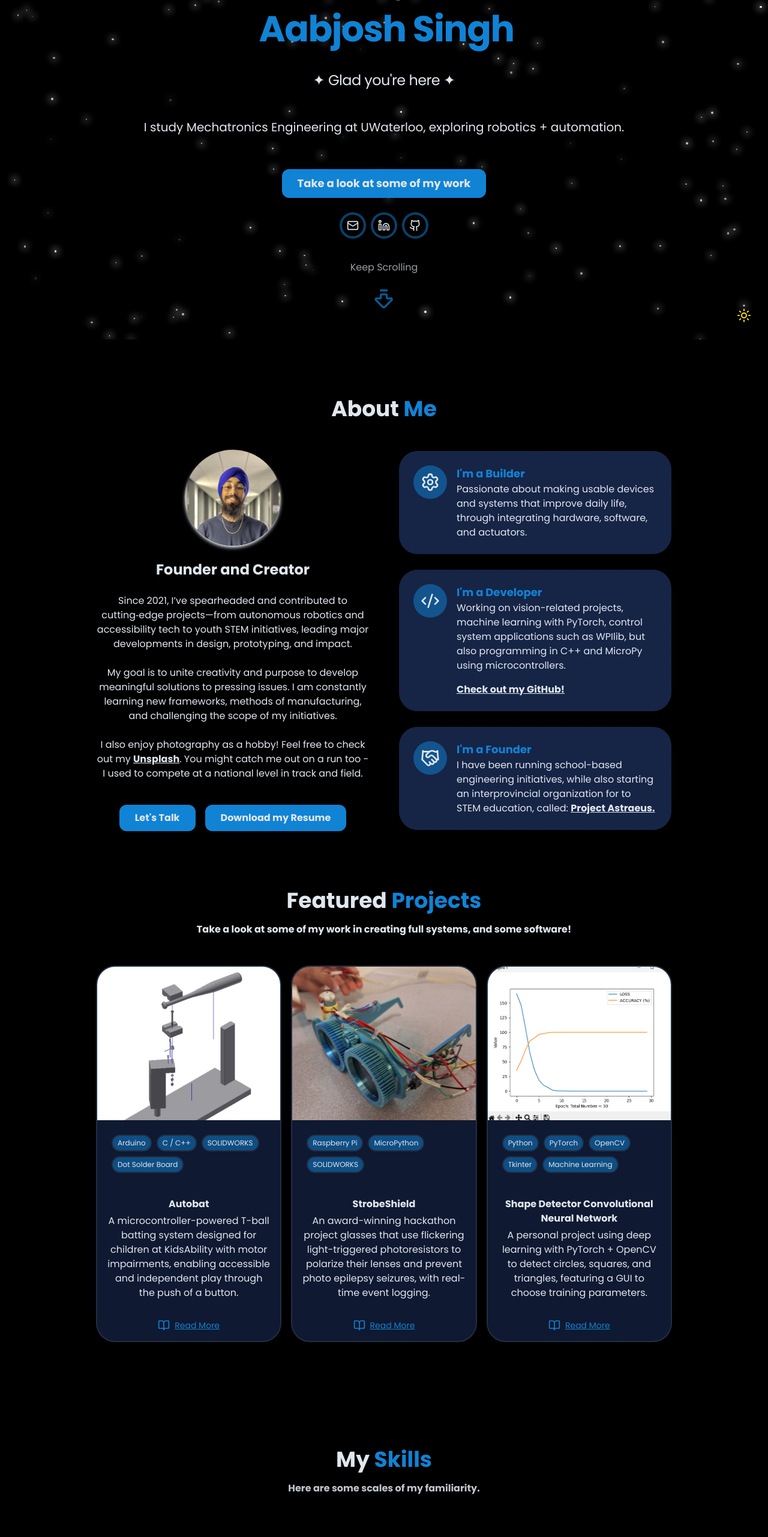
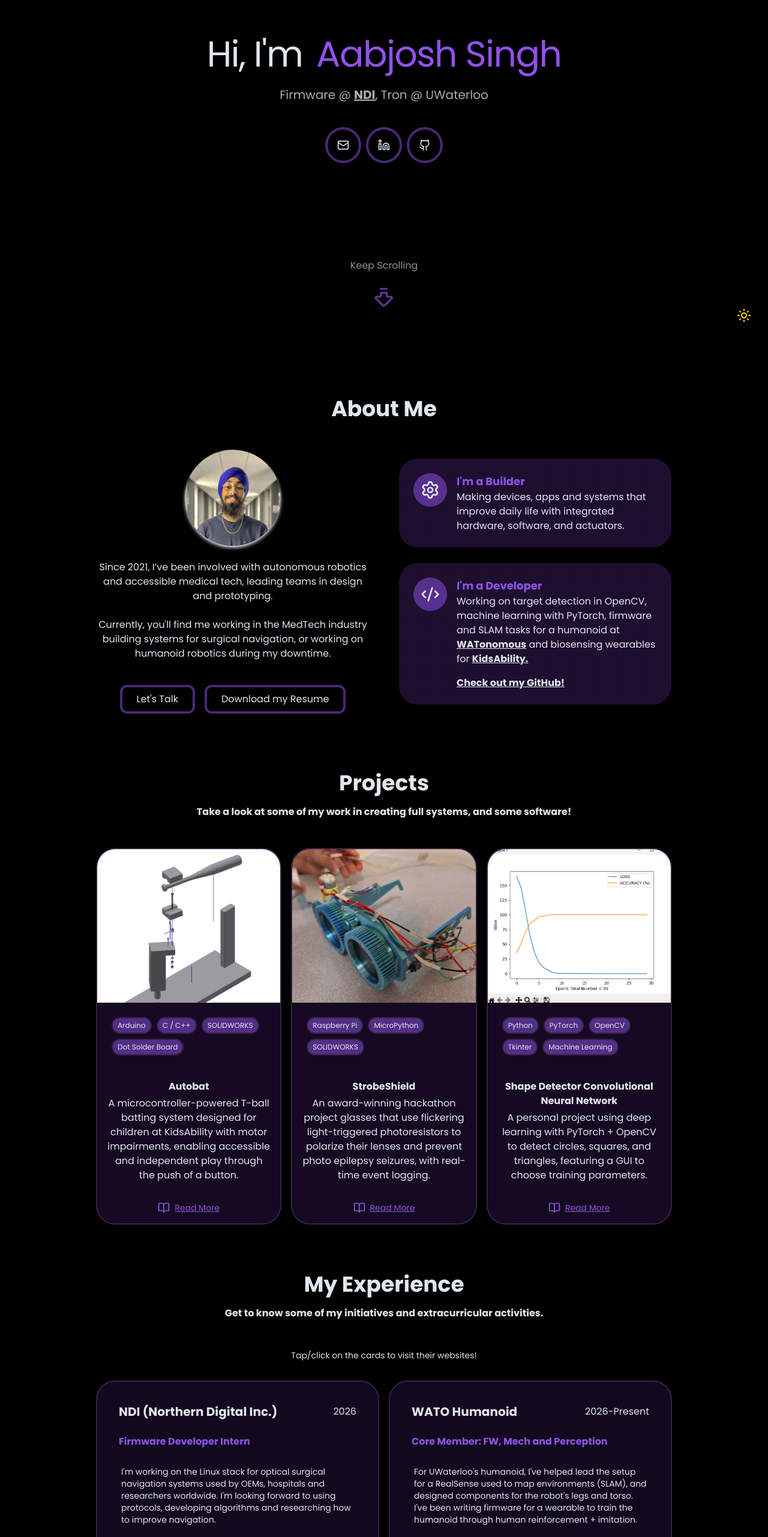
Before and after one commit to Aabjosh/Aabjosh-s-Portfolio, a React (Vite) app: page / in a window 1280 px wide. Shown: the part 234-2797 px from the top of the page at 60% size. Built offline with nearby package versions, Linux system fonts and the light colour scheme.

Commit message:
lots of changes

```diff
--- a/src/components/AboutSection.jsx
+++ b/src/components/AboutSection.jsx
@@ -6,7 +6,7 @@ export const AboutSection = () => {
         {" "}
         <div className="container mx-auto max-w-5xl">
             <h2 className="text-3xl md:text-4xl font-bold mb-12 text-center">
-                About <span className="text-primary"> Me</span>
+                About Me
             </h2>
 
             <div className="grid grid-cols-1 md:grid-cols-2 gap-12 items-center">
@@ -14,22 +14,13 @@ export const AboutSection = () => {
                     <div className="flex justify-center">
                         <img src="/1764649157771.jpg" alt="Me" className="flex w-40 h-40 rounded-full shadow-md shadow-foreground" />
                     </div>
-                    <h3 className="text-2xl font-semibold">
-                        Founder and Creator
-                    </h3>
                     <p className="texst-muted-foreground">
-                        Since 2021, I’ve spearheaded and contributed to cutting‑edge projects—from autonomous robotics
-                        and accessibility tech to youth STEM initiatives, leading major developments in design, prototyping, and impact.
+                        Since 2021, I’ve been involved with autonomous robotics
+                        and accessible medical tech, leading teams in design and prototyping.
                     </p>
 
                     <p className="texst-muted-foreground">
-                        My goal is to unite creativity and purpose to develop meaningful solutions to pressing issues. I am constantly learning new
-                        frameworks, methods of manufacturing, and challenging the scope of my initiatives.
-                    </p>
-
-                    <p className="texst-muted-foreground">
-                        I also enjoy photography as a hobby! Feel free to check out my <a href={links.unsplash} target="_blank" rel="noopener noreferrer" className="font-bold text-foreground underline">Unsplash</a>
-                          . You might catch me out on a run too - I used to compete at a national level in track and field.
+                        Currently, you'll find me working in the MedTech industry building systems for surgical navigation, or working on humanoid robotics during my downtime.
                     </p>
 
                     <div className="flex flex-col sm:flex-row gap-4 pt-4 justify-center">
@@ -55,7 +46,7 @@ export const AboutSection = () => {
                             <div className="text-left">
                                 <h4 className="font-semibold text-lg text-primary">I'm a Builder</h4>
                                 <p className="text-muted-foreground">
-                                    Passionate about making usable devices and systems that improve daily life, through integrating hardware, software, and actuators.
+                                    Making devices, apps and systems that improve daily life with integrated hardware, software, and actuators.
                                 </p>
                             </div>
                         </div>
@@ -68,24 +59,9 @@ export const AboutSection = () => {
                             <div className="text-left">
                                 <h4 className="font-semibold text-lg text-primary">I'm a Developer</h4>
                                 <p className="text-muted-foreground mb-4">
-                                    Working on vision-related projects, machine learning with PyTorch, control system applications such as WPIlib,
-                                    but also programming in C++ and MicroPy using microcontrollers.
+                                    Working on target detection in OpenCV, machine learning with PyTorch, firmware and SLAM tasks for a humanoid at <a href={"https://watonomous.github.io/humanoid-docs/index.html"} target="_blank" rel="noopener noreferrer" className="font-bold underline">WATonomous</a> and biosensing wearables for <a href="https://www.kidsability.ca/" target="_blank" rel="noopener noreferrer" className="font-bold text-foreground underline">KidsAbility.</a>
                                 </p>
                                 <a href={links.github} target="_blank" rel="noopener noreferrer" className="font-bold text-foreground underline">Check out my GitHub!</a>
-                            </div>
-                        </div>
-                    </div>
-                    <div className="gradient-border p-6 card-hover rounded-4xl">
-                        <div className="flex items-start gap-4">
-                            <div className="p-3 rounded-full bg-primary/50">
-                                <Handshake className="h-8 w-8"/>
-                            </div>
-                            <div className="text-left">
-                                <h4 className="font-semibold text-lg text-primary">I'm a Founder</h4>
-                                <p className="text-muted-foreground">
-                                    I have been running school-based engineering initiatives, while also starting an interprovincial organization
-                                    for to STEM education, called: <a href="https://projectastraeus.org" target="_blank" rel="noopener noreferrer" className="font-bold text-foreground underline">Project Astraeus.</a>
-                                </p>
                             </div>
                         </div>
                     </div>
--- a/src/components/ExperienceSection.jsx
+++ b/src/components/ExperienceSection.jsx
@@ -5,7 +5,7 @@ const education = [
         name: "University of Waterloo",
         timeframe: "2025-2030",
         subject: "Honours Mechatronics Engineering, Co-op (BASc)",
-        stats: ["President’s Scholarship of Distinction", "Kothari Family FIRST Alumni Entrance Scholarship"],
+        stats: ["Excellent Standing", "President’s Scholarship", "Kothari Family FIRST Alumni Entrance Scholarship"],
     },
     {
         name: "Cameron Heights Collegiate Institute",
@@ -17,7 +17,43 @@ const education = [
 
 const work = [
     {
-        id: 1,
+        id: 0,
+        name: "NDI (Northern Digital Inc.)",
+        timeframe: "2026",
+        position: "Firmware Developer Intern",
+        picture: "/work/ndi-logo (1).png",
+        external: "https://www.ndigital.com/",
+        description: "I'm working on the Linux stack for optical surgical navigation systems used by OEMs, hospitals and researchers worldwide. I'm looking forward to using protocols, developing algorithms and researching how to improve navigation."
+    },
+    {
+        id: 0,
+        name: "WATO Humanoid",
+        timeframe: "2026-Present",
+        position: "Core Member: FW, Mech and Perception",
+        picture: "/work/wato-logo.png",
+        external: "https://watonomous.github.io/humanoid-docs/index.html",
+        description: "For UWaterloo's humanoid, I've helped lead the setup for a RealSense used to map environments (SLAM), and designed components for the robot's legs and torso. I've been writing firmware for a wearable to train the humanoid through human reinforcement + imitation."
+    },
+    {
+        id: 0,
+        name: "NDI (Northern Digital Inc.)",
+        timeframe: "2026",
+        position: "Software Developer Intern",
+        picture: "/work/ndi-logo (1).png",
+        external: "https://www.ndigital.com/",
+        description: "I built an internal Java Swing GUI tool to calibrate optical surgical navigation systems, which are used by OEMs, hospitals and research institutions worldwide. Leveraging OpenCV, I helped tune the systems, using ring-detection algorithms and modified implementations of target detectors, allowing camera-based alignment across lighting conditions. I also added 3D rendering features to customer applications, and fixed bugs in the team's software. My tasks were documented so my discoveries, changes and suggestions could be referenced by all developers."
+    },
+    {
+        id: 0,
+        name: "KidsAbility (Waterloo)",
+        timeframe: "2023-Present",
+        position: "Assistive Technology Developer",
+        picture: "/work/butterfly-removebg-preview.png",
+        external: "https://www.kidsability.ca",
+        description: "I'm building wired and wireless EMG/EIT switch wearables, actuated systems, and custom PCB-based automation projects using tools like ESP32s, Arduinos, and 3D-printed components. I developed a 10x cost-reduced automated batting arm for adaptive t-ball, which was used at a supportive children's league event, and created soft-touch communication aids for youth facing speech and anxiety challenges. I've impacted 50-100+ neurodivergent and disabled youth through this initiative so far, inspiring the launch of Project Astraeus."
+    },
+    {
+        id: 0,
         name: "Project Astraeus",
         timeframe: "2024-Present",
         position: "Co-Chairman + Founder",
@@ -26,16 +62,16 @@ const work = [
         description: "Empowering young engineers to tackle local challenges across Canada through hands-on innovation. Leading community STEM workshops and developing educational kits to make learning more accessible. Supported by the University of Waterloo’s GreenHouse incubator for social innovation. Raised $8,655 in seed funding after pitching at the Smart Waterloo Region Youth Impact Project competition."
     },
     {
-        id: 2,
-        name: "KidsAbility (Waterloo)",
-        timeframe: "2023-Present",
-        position: "Roboticist / Accessibility Solution Designer",
-        picture: "/work/butterfly-removebg-preview.png",
-        external: "https://www.kidsability.ca",
-        description: "Developing mechatronic solutions with dot solder boards, gearboxes, 3D-printed components, and C/C++ based microcontroller programming. Enabling over 50 disabled youth to participate in accessible recreational activities. Achieving reported 10× cost reductions by using recycled and 3D-printed parts. Also making nonverbal communication tags for youth who struggle with speaking, using TPU 3D prints"
+        id: 0,
+        name: "Edge Engineering Inc.",
+        timeframe: "2022-Present",
+        position: "CAD Developer",
+        picture: "/work/setting-icon-purple-gear-icon-for-settings-or-tools-6XzXXtLQ_t-removebg-preview.png",
+        external: "https://edge-eng.com",
+        description: "I designed mechanical systems and products for injection molding and sheet bending using Autodesk Inventor. I also created detailed 3D renderings and technical documents outlining dimensions and construction. I learned to iterate on prototypes to optimize performance and manufacturability, ensuring designs met production and quality standards thorough documentation."
     },
     {
-        id: 3,
+        id: 0,
         name: "FIRST Robotics Team 2702",
         timeframe: "2021-2025",
         position: "Team Lead, Software Developer, Robot Operator",
@@ -44,16 +80,7 @@ const work = [
         description: "Developed autonomous game piece detection with OpenCV on Pi 4 and Jetson, achieving 90% accuracy. Led software team building command-based robot code with PIDs and sensor integration. Managed subsystem teams of 10+ designing scoring mechanisms using SOLIDWORKS and machine tools. Named as one of the few 2024 International Dean’s List Finalist by FIRST Robotics for engineering excellence."
     },
     {
-        id: 4,
-        name: "Edge Engineering Inc.",
-        timeframe: "2022-2025",
-        position: "CAD Assistant",
-        picture: "/work/setting-icon-purple-gear-icon-for-settings-or-tools-6XzXXtLQ_t-removebg-preview.png",
-        external: "https://edge-eng.com",
-        description: "Designing mechanical systems and products for injection molding and sheet bending using Autodesk Inventor. Creating detailed 3D renderings and technical documents outlining dimensions and construction. Iterating on prototypes to optimize performance and manufacturability. Ensuring designs meet production and quality standards through thorough documentation."
-    },
-    {
-        id: 5,
+        id: 0,
         name: "UWaterloo Engineering Outreach",
         timeframe: "2023-2025",
         position: "High School Outreach Instructor",
@@ -69,11 +96,37 @@ export const ExperienceSection = () => {
         <div className="container mx-auto max-w-5xl">
             <h2 className="text-3xl md:text-4xl font-bold mb-4 text-center">
                 {" "}
-                My <span className="text-primary"> Experience</span>
+                My Experience
             </h2>
             <p className="text-center text-muted-foreground mb-12 max-w-2xl mx-auto font-bold">
-                Get to know some of my initiatives and extracurricular activities!
+                Get to know some of my initiatives and extracurricular activities.
             </p>
+
+            <p className="text-center text-muted-foreground mb-8 max-w-2xl mx-auto text-sm">
+                Tap/click on the cards to visit their websites!
+            </p>
+            <div className="grid grid-cols-1 md:grid-cols-2 gap-4 mb-20">
+                {work.map((exp, key) => (
+                    <a href={exp.external} target="_blank" rel="noopener noreferrer">
+                        <div key={key} className="group bg-card/65 rounded-4xl overflow-hidden shadow-xs card-hover backdrop-blur-xs border-2 p-5">
+                            <div className="flex gap-2 items-center justify-between mb-2">
+                                <h3 className="text-xl font-bold p-4 text-left">{exp.name}</h3>
+                                <p className="text-muted-foreground text-md px-4 text-right">{exp.timeframe}</p>
+                            </div>
+                            <h3 className="text-left px-4 text-md font-bold text-primary mb-2">
+                                {exp.position}
+                            </h3>
+                            <p className="p-5 text-sm text-foreground text-left mb-8">
+                                {exp.description}
+                            </p>
+                            <div className="flex justify-center mb-4 rounded-full">
+                                <img src={exp.picture} alt={exp.name} className="w-15 h-15 text-center"/>
+                            </div>
+                        </div>
+                    </a>
+                ))}
+            </div>
+
             <h2 className="text-3xl md:text-3xl font-medium mb-8 text-center">Education:</h2>
             <div className="grid grid-cols-1 gap-4 mb-20">
                 {education.map((edu, key) => (
@@ -95,38 +148,6 @@ export const ExperienceSection = () => {
                     </div>
                 ))}
             </div>
-            <h2 className="text-3xl md:text-3xl font-medium mb-8 text-center">Initiatives and Work:</h2>
-
-            <p className="text-center text-muted-foreground mb-8 max-w-2xl mx-auto text-sm">
-                Tap/click on the cards to visit their websites!
-            </p>
-            <div className="flex justify-center mb-12">
-                <a href={links.cv} target="_blank" rel="noopener noreferrer" className="cosmic-button">
-                    {" "}
-                    See my Resume
-                </a>
-            </div>
-            <div className="grid grid-cols-1 md:grid-cols-2 gap-4 mb-20">
-                {work.map((exp, key) => (
-                    <a href={exp.external} target="_blank" rel="noopener noreferrer">
-                        <div key={key} className="group bg-card/65 rounded-4xl overflow-hidden shadow-xs card-hover backdrop-blur-xs border-2 p-5">
-                            <div className="flex gap-2 items-center justify-between mb-2">
-                                <h3 className="text-xl font-bold p-4 text-left">{exp.name}</h3>
-                                <p className="text-muted-foreground text-md px-4 text-right">{exp.timeframe}</p>
-                            </div>
-                            <h3 className="text-left px-4 text-md font-bold text-primary mb-2">
-                                {exp.position}
-                            </h3>
-                            <p className="p-5 text-sm text-foreground text-left mb-8">
-                                {exp.description}
-                            </p>
-                            <div className="flex justify-center mb-4">
-                                <img src={exp.picture} alt={exp.name} className="w-15 h-15 text-center"/>
-                            </div>
-                        </div>
-                    </a>
-                ))}
-            </div>
         </div>
     </section>
 }
--- a/src/components/HomeSection.jsx
+++ b/src/components/HomeSection.jsx
@@ -11,37 +11,25 @@ export const HomeSection = () => {
             <div className="container max-w-4xl mx-auto text-center z-5">
                 <div className="space-y-6">
                     <h1 className="text-4xl md:text-6xl font-light tracking-tight">
-                        <span className="opacity-0 animate-fade-in"> Hi there, </span>
-                        <span className="opacity-0 animate-fade-in-delay-1"> my name is</span>
-                    </h1>
-                    <h1 className="text-4xl md:text-6xl font-bold tracking-tight mb-10">
+                        <span className="opacity-0 animate-fade-in"> Hi, </span>
+                        <span className="opacity-0 animate-fade-in-delay-1">I'm </span>
                         <span className="text-primary ml-2 opacity-0 animate-fade-in-delay-2"> Aabjosh Singh</span>
                     </h1>
-                    <h2 className="text-xl md:text-2xl font-medium tracking-tight mb-12">
-                        <span className="opacity-0 animate-fade-in-delay-3">✦ Glad you're here ✦</span>
-                    </h2>
 
-                    <p className="text-xl md:xl text-muted-foreground max-2-2xl mx-auto opacity-0 animate-fade-in-delay-4 mb-12">
-                        I study Mechatronics Engineering at UWaterloo, exploring robotics + automation.
-
+                    <p className="text-xl md:xl font-medium text-foreground/75 max-2-2xl mx-auto opacity-0 animate-fade-in-delay-4 mb-10">
+                        Firmware @ <a href={"https://www.ndigital.com/"} target="_blank" rel="noopener noreferrer" className="font-bold underline">NDI</a>, Tron @ UWaterloo
                     </p>
 
-                    <div className="flex justify-center gap-4 pt-2 opacity-0 animate-fade-in-delay-4 text-lg">
-                        <a href="#projects" className="cosmic-button">
-                            {" "}
-                            Take a look at some of my work
-                        </a>
-                    </div>
                     <div className="flex justify-center gap-2 pt-0 opacity-0 animate-fade-in-delay-4 text-sm">
-                        <a href={links.email.address} title="Email" className="flex p-2 rounded-full bg-background border-4 border-primary/50 card-hover items-center hover:scale-110 hover:border-primary transition-transform duration-300">
+                        <a href={links.email.address} title="Email" className="flex p-4 rounded-full bg-background border-4 border-primary/50 card-hover items-center hover:scale-110 hover:border-primary transition-transform duration-300">
                             <Mail className="w-5 h-5"/>
                         </a>
 
-                        <a href={links.linkedin.address} target="_blank" rel="noopener noreferrer" title="LinkedIn" className="p-2 rounded-full bg-background border-4 border-primary/50 card-hover items-center hover:border-primary hover:scale-110 transition-transform duration-300">
+                        <a href={links.linkedin.address} target="_blank" rel="noopener noreferrer" title="LinkedIn" className="flex p-4 rounded-full bg-background border-4 border-primary/50 card-hover items-center hover:scale-110 hover:border-primary transition-transform duration-300">
                             <Linkedin className="w-5 h-5"/>
                         </a>
 
-                        <a href={links.github} target="_blank" rel="noopener noreferrer" title="GitHub" className="p-2 rounded-full bg-background border-4 border-primary/50 card-hover items-center hover:scale-110 hover:border-primary transition-transform duration-300">
+                        <a href={links.github} target="_blank" rel="noopener noreferrer" title="GitHub" className="fflex p-4 rounded-full bg-background border-4 border-primary/50 card-hover items-center hover:scale-110 hover:border-primary transition-transform duration-300">
                             <Github className="w-5 h-5"/>
                         </a>
                     </div>
--- a/src/components/Navbar.jsx
+++ b/src/components/Navbar.jsx
@@ -7,7 +7,6 @@ const navItems = [
     {name: "Home", href: "#home"},
     {name: "About", href: "#about"},
 	{name: "Projects", href: "#projects"},
-    {name: "Skills", href: "#skills"},
     {name: "Experience", href: "#experience"},
     {name: "Contact", href: "#contact"},
 ]
--- a/src/components/ProjectsSection.jsx
+++ b/src/components/ProjectsSection.jsx
@@ -2,7 +2,7 @@ import { Book, BookAIcon, BookOpen } from "lucide-react"
 
 const projects = [
     {
-        id: 1,
+        id: 0,
         title: "Autobat",
         description: "A microcontroller-powered T-ball batting system designed for children at KidsAbility with motor impairments, enabling accessible and independent play through the push of a button.",
         image: "/projects/Screenshot 2025-07-18 201247.png",
@@ -10,7 +10,7 @@ const projects = [
         projectLink: "https://github.com/Aabjosh/KidsAbility-Autobat/blob/main/README.md",
     },
     {
-        id: 2,
+        id: 0,
         title: "StrobeShield",
         description: "An award-winning hackathon project glasses that use flickering light-triggered photoresistors to polarize their lenses and prevent photo epilepsy seizures, with real-time event logging.",
         image: "/projects/Screenshot 2025-07-18 201301.png",
@@ -18,7 +18,7 @@ const projects = [
         projectLink: "https://github.com/Aabjosh/StrobeShield/blob/main/README.md",
     },
     {
-        id: 3,
+        id: 0,
         title: "Shape Detector Convolutional Neural Network",
         description: "A personal project using deep learning with PyTorch + OpenCV to detect circles, squares, and triangles, featuring a GUI to choose training parameters.",
         image: "/projects/Screenshot 2025-07-18 210622.png",
@@ -32,7 +32,7 @@ export const ProjectsSection = () => {
         <div className="container mx-auto max-w-5xl">
             <h2 className="text-3xl md:text-4xl font-bold mb-4 text-center">
                 {" "}
-                Featured <span className="text-primary"> Projects</span>
+                Projects
             </h2>
             <p className="text-center text-muted-foreground mb-12 max-w-2xl mx-auto font-bold">
                 Take a look at some of my work in creating full systems, and some software!
--- a/src/components/StarBackground.jsx
+++ b/src/components/StarBackground.jsx
@@ -19,7 +19,7 @@ export const StarBackground = () => {
 
   const generateStars = () => {
     const numberOfStars = Math.floor(
-      (window.innerWidth * window.innerHeight) / 7500
+      (window.innerWidth * window.innerHeight) / 50000
     );
 
     const newStars = [];
--- a/src/index.css
+++ b/src/index.css
@@ -98,12 +98,12 @@
     --background: 210 40% 98%;
     --foreground: 222 47% 11%;
 
-    --card: 211, 70%, 90%;
+    --card: 262, 70%, 96%;
 
-    --primary: 210, 85%, 54%;
+    --primary: 265, 79%, 71%;
     --primary-foreground: 210 40% 98%;
 
-    --border: 214 32% 91%;
+    --border: 271 32% 91%;
 
     --starColor: #310062;
   }
@@ -112,12 +112,12 @@
     --background: 0 0% 0%;
     --foreground: 213 31% 91%;
 
-    --card: 222, 52%, 18%;
+    --card: 269, 52%, 12%;
 
-    --primary: 205, 86%, 45%;
+    --primary: 265, 79%, 62%;
     --primary-foreground: 213 31% 91%;
 
-    --border: 217 33% 20%;
+    --border: 271 33% 20%;
 
     --starColor: white;
   }
@@ -175,9 +175,7 @@
 }
 
 @utility cosmic-button {
-  @apply px-6 py-2 rounded-xl bg-primary text-primary-foreground font-bold border-2 border-primary
-         transition-all duration-300 hover:shadow-[0_0_10px_rgba(24,176,251,0.5)]
-         hover:scale-110 active:scale-95;
+  @apply px-6 py-2 rounded-xl text-foreground font-medium bg-background border-4 border-primary/50 card-hover items-center hover:scale-110 hover:border-primary transition-transform duration-300;
 }
 
 @utility star {
--- a/src/pages/Home.jsx
+++ b/src/pages/Home.jsx
@@ -18,9 +18,9 @@ export const Home = () => {
             <ThemeToggle />
 
             {/* BACKGROUND */}
-            <StarBackground>
+            {/* <StarBackground>
 
-            </StarBackground>
+            </StarBackground> */}
             {/* NAVBAR */}
             <Navbar>
 
@@ -30,7 +30,6 @@ export const Home = () => {
                 <HomeSection />
                 <AboutSection />
                 <ProjectsSection />
-                <SkillsSection />
                 <ExperienceSection />
                 <ContactSection />
             </main>
```
Also changed, not shown: src/components/ContactSection.jsx (+3 -28 lines), public/work/ndi-logo (1).png (added), public/work/wato-logo.png (added).
